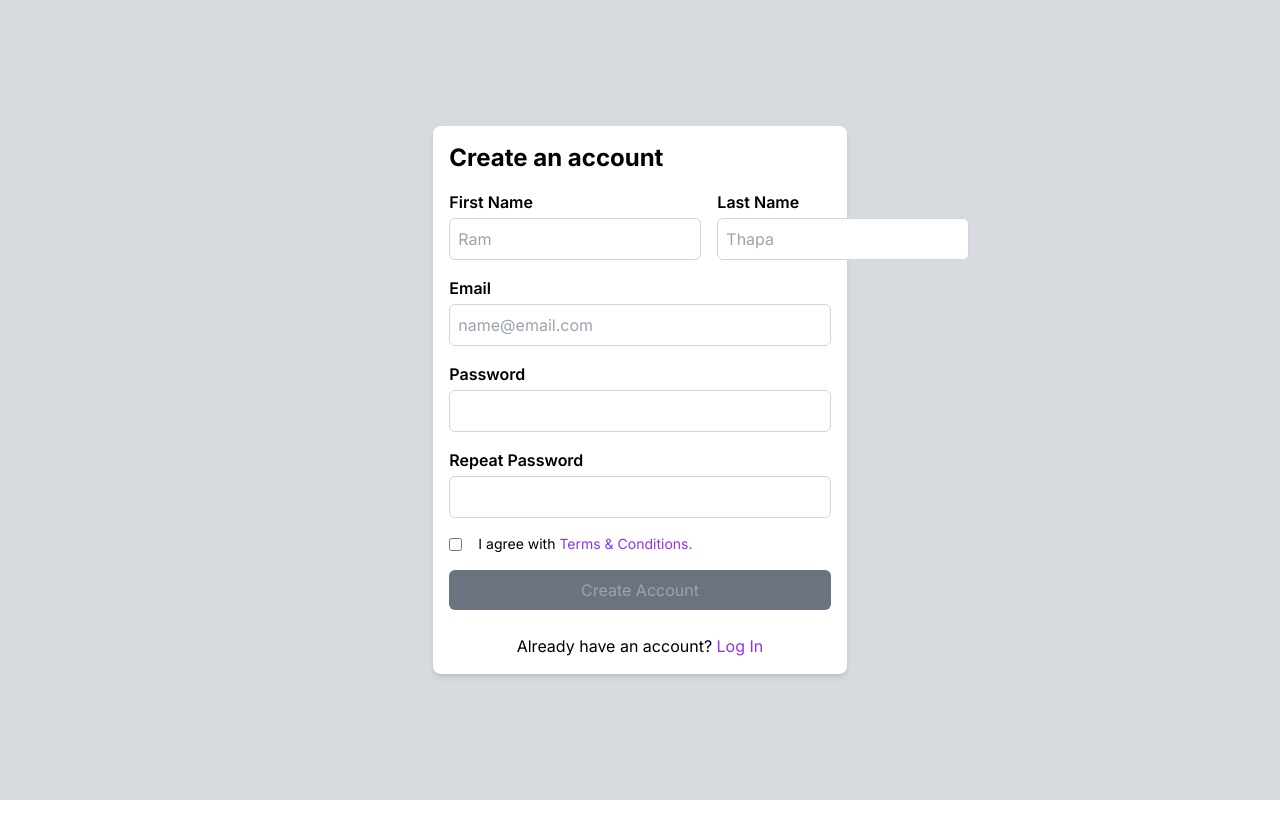
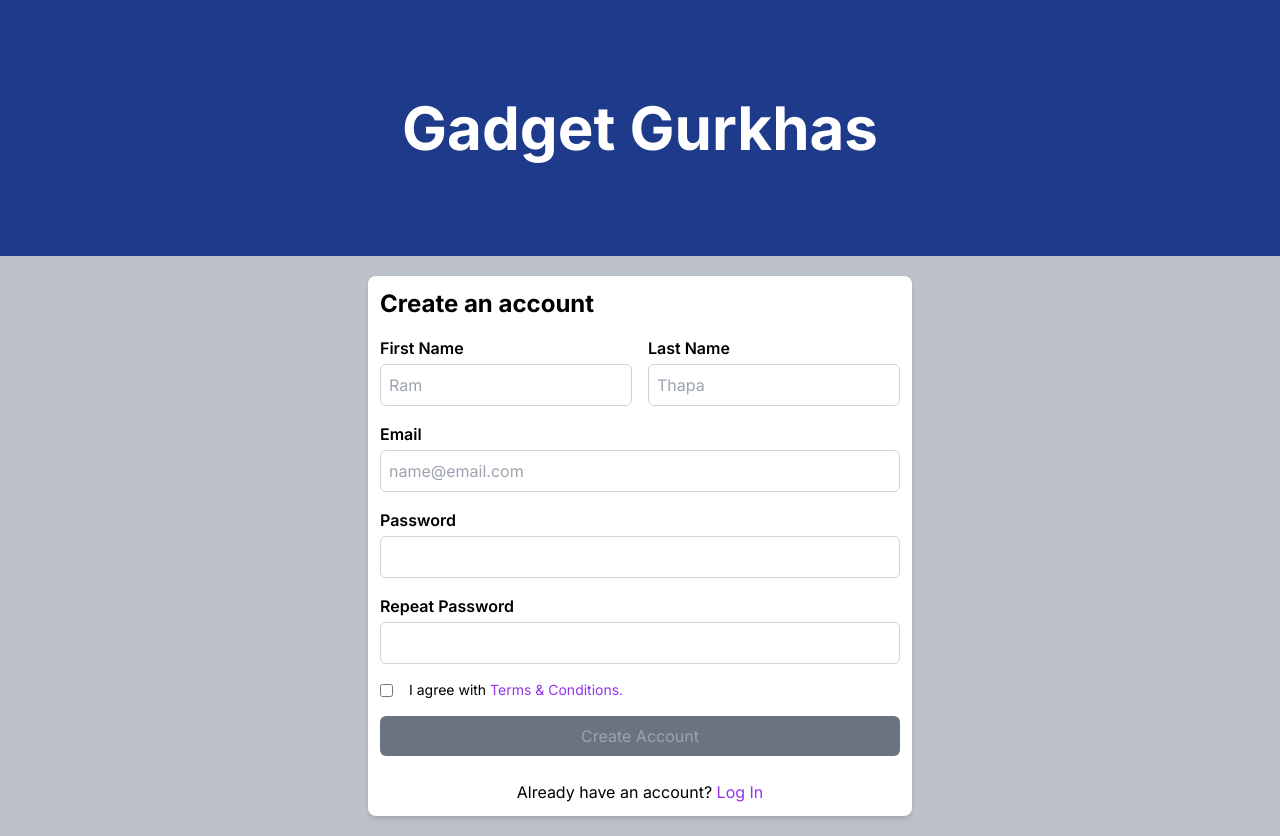
Before and after one commit to ankman007/gadget-gurkhas, a Next.js app: page /signup in a window 1280 px wide. Before the commit the page ends 800 px from the top, so only its background shows below. Built offline with nearby package versions, Linux system fonts and the light colour scheme.

Commit message:
Feature implemented as per review

```diff
--- a/src/app/forgotPassword/page.tsx
+++ b/src/app/forgotPassword/page.tsx
@@ -6,6 +6,7 @@ import { useRouter } from "next/navigation";
 import { FontAwesomeIcon } from "@fortawesome/react-fontawesome";
 
 import { faArrowLeft } from "@fortawesome/free-solid-svg-icons";
+import Header from "../components/LogoBanner";
 
 export default function ForgotPasswordPage() {
   const [user, setUser] = React.useState({
@@ -19,7 +20,9 @@ export default function ForgotPasswordPage() {
     console.log(user);
   };
   return (
-<div className="flex justify-center items-center min-h-screen bg-gray-400 bg-opacity-40 p-5">
+<div className="min-h-screen bg-gray-300">
+  <Header/>
+  <div className="flex justify-center items-center  bg-opacity-40 p-5">
   <div className="container bg-white shadow-md rounded-lg p-8 w-96">
     <Link href={'/login'} className="mb-4"><FontAwesomeIcon className="arrow h-5" icon={faArrowLeft} /></Link>
     <h1 className="heading font-bold text-2xl mb-4 mt-2">Forgot Password</h1>
@@ -41,6 +44,7 @@ export default function ForgotPasswordPage() {
     </form>
   </div>
 </div>
+</div>
 
   );
 }
--- a/src/app/login/page.tsx
+++ b/src/app/login/page.tsx
@@ -3,6 +3,7 @@
 import React, { useState } from "react";
 import Link from "next/link";
 import { useRouter } from "next/navigation";
+import Header from "../components/LogoBanner";
 
 
 export default function LoginInPage() {
@@ -22,7 +23,9 @@ export default function LoginInPage() {
     console.log(user);
   };
   return (
-<div className="flex justify-center items-center min-h-screen bg-gray-400 bg-opacity-40 p-5">
+<div className=" bg-gray-300 min-h-screen">
+<Header/>
+<div className="flex justify-center items-center bg-opacity-40 p-5">
   <div className="container bg-white shadow-md rounded-lg p-4 w-max">
     <h1 className="heading font-bold text-2xl mb-4">Welcome back</h1>
     <p className="para text-gray-500 mb-8">Enter your credentials to access the account.</p>
@@ -50,7 +53,7 @@ export default function LoginInPage() {
 
       <div className="forgot flex justify-between items-center">
         <div className="terms flex gap-4 items-center">
-          <input type="checkbox" name="" id="" required />
+          <input type="checkbox" name="" id="" />
           <p className="text-sm">Remember me</p>
         </div>
         <div>
@@ -66,6 +69,7 @@ export default function LoginInPage() {
     </p>
   </div>
 </div>
+</div>
 
   );
 }
--- a/src/app/resetPassword/page.tsx
+++ b/src/app/resetPassword/page.tsx
@@ -3,6 +3,7 @@
 import React, { useState } from "react";
 import Link from "next/link";
 import { useRouter } from "next/navigation";
+import Header from "../components/LogoBanner";
 
 
 export default function ResetPasswordPage() {
@@ -26,8 +27,10 @@ export default function ResetPasswordPage() {
     console.log(user);
   };
   return (
-<div className="flex justify-center items-center min-h-screen bg-gray-400 bg-opacity-40">
-  <div className="container bg-white shadow-md rounded-lg p-8 w-96">
+<div className="min-h-screen bg-gray-300">
+  <Header/>
+  <div className="flex justify-center items-center bg-opacity-40">
+  <div className="container mt-10 bg-white shadow-md rounded-lg p-8 w-96">
     <h1 className="heading font-bold text-2xl mb-4">Reset Password</h1>
     <p className="para text-gray-500 mb-8">Enter your new password.</p>
     <form className="form flex flex-col gap-4">
@@ -57,6 +60,7 @@ export default function ResetPasswordPage() {
     </form>
   </div>
 </div>
+</div>
 
 
   );
--- a/src/app/signup/page.tsx
+++ b/src/app/signup/page.tsx
@@ -3,6 +3,7 @@
 import React, { useState } from "react";
 import Link from "next/link";
 import { useRouter } from "next/navigation";
+import Header from "../components/LogoBanner";
 
 
 export default function SignUpPage() {
@@ -32,8 +33,10 @@ export default function SignUpPage() {
     console.log(user);
   };
   return (
-<div className="flex justify-center items-center min-h-screen bg-gray-400 bg-opacity-40 p-5">
-  <div className="container bg-white shadow-md rounded-lg p-4 md:w-3/5 lg:w-2/5 xl:w-1/3">
+<div className=" bg-gray-300 min-h-screen">
+  <Header/>
+  <div className="flex justify-center items-center bg-gray-400 bg-opacity-40 p-5">
+  <div className="container bg-white shadow-md rounded-lg p-3 md:w-max w-3/4">
     <h1 className="font-bold text-2xl mb-4">Create an account</h1>
     <form className="flex flex-col gap-4 mb-6">
       <div className="names flex flex-col gap-4 md:flex-row">
@@ -105,6 +108,7 @@ export default function SignUpPage() {
     </p>
   </div>
 </div>
+</div>
 
 
 
```
